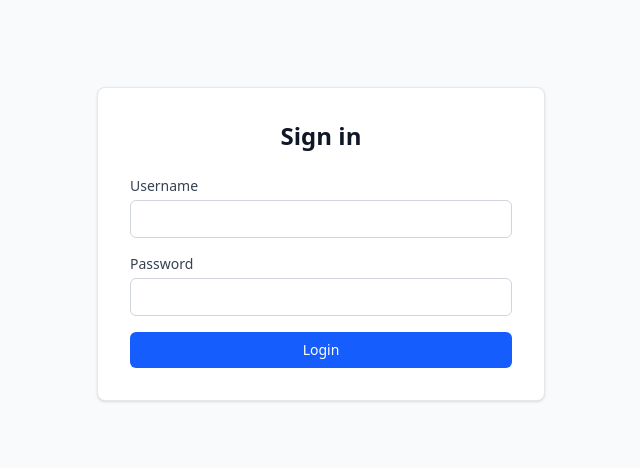
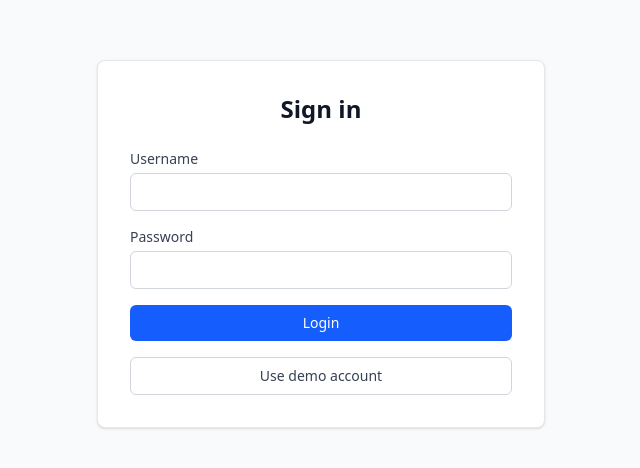
Before and after one commit to KhushiGusain/route53-clone, a Next.js app in the folder frontend/my-app/: page /login in a window 1280 px wide. Shown: the part 156-624 px from the top of the page, without its empty margins (319-959 px from the left). Built offline with nearby package versions, Linux system fonts and the light colour scheme; no server answers.

Commit message:
feat(): add demo account hardcoded in fe for easier login

```diff
--- a/frontend/my-app/app/login/page.tsx
+++ b/frontend/my-app/app/login/page.tsx
@@ -3,6 +3,9 @@
 import { FormEvent, useState } from "react";
 import { useRouter } from "next/navigation";
 import api, { ApiError } from "@/lib/api";
+
+const DEMO_USERNAME = "admin";
+const DEMO_PASSWORD = "admin123";
 
 export default function LoginPage() {
   const router = useRouter();
@@ -41,6 +44,12 @@ export default function LoginPage() {
     } finally {
       setLoading(false);
     }
+  }
+
+  function handleUseDemoAccount() {
+    setError("");
+    setUsername(DEMO_USERNAME);
+    setPassword(DEMO_PASSWORD);
   }
 
   return (
@@ -94,9 +103,18 @@ export default function LoginPage() {
           <button
             type="submit"
             disabled={loading}
-            className="w-full rounded-md cursor-pointer bg-blue-600 px-4 py-2 font-medium text-white hover:bg-blue-700 disabled:cursor-not-allowed disabled:opacity-60"
+            className="w-full cursor-pointer rounded-md bg-blue-600 px-4 py-2 font-medium text-white hover:bg-blue-700 disabled:cursor-not-allowed disabled:opacity-60"
           >
             {loading ? "Signing in..." : "Login"}
+          </button>
+
+          <button
+            type="button"
+            disabled={loading}
+            onClick={handleUseDemoAccount}
+            className="w-full cursor-pointer rounded-md border border-gray-300 bg-white px-4 py-2 font-medium text-gray-700 hover:bg-gray-50 disabled:cursor-not-allowed disabled:opacity-60"
+          >
+            Use demo account
           </button>
         </form>
       </div>
```
